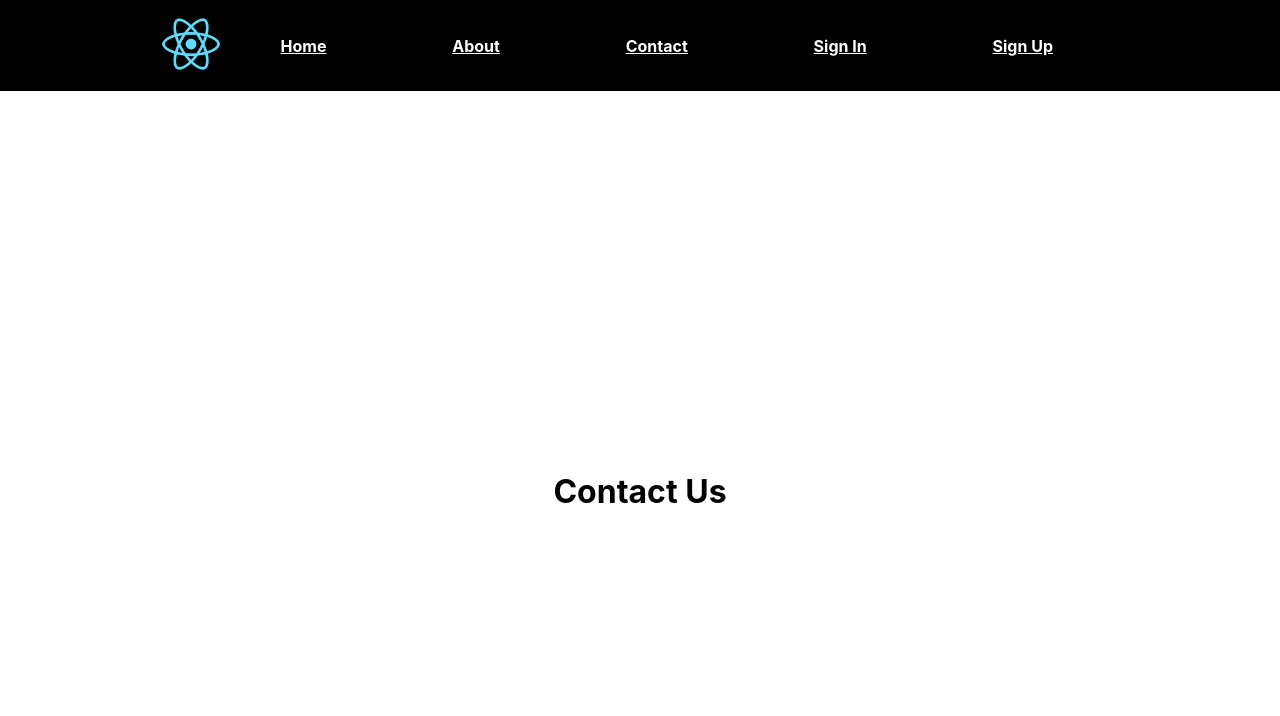
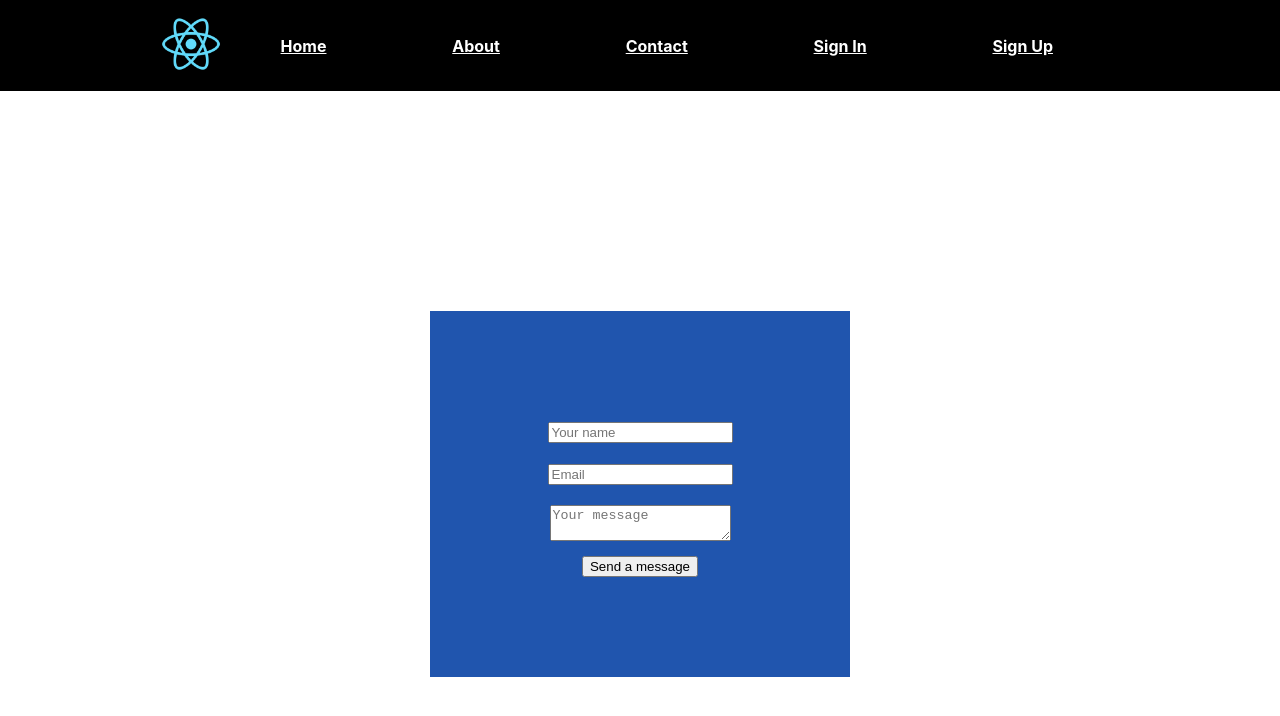
Before and after one commit to Josefine-Gm-Paaske/routing-in-react, a React (Create React App) app: page /contact in a window 1280 px wide. Shown: the top 716 px of the page. Built offline with nearby package versions, Linux system fonts and the light colour scheme.

Commit message:
contacts created

```diff
--- a/src/pages/contact.js
+++ b/src/pages/contact.js
@@ -1,18 +1,85 @@
-import React from 'react'
+import React, { useState } from "react";
 
-function Contact() {
+const style = {
+  backgroundColor: "#2055ae",
+  padding: "100px",
+  width: "220px",
+  margin: "auto",
+  marginTop:"220px"
+};
+
+const inputFields = {
+  padding: "10px",
+  width: "195px",
+  margin: "auto",
+};
+
+const FORM_ENDPOINT = ""; // TODO - fill on the later step
+
+const Contact = () => {
+  const [submitted, setSubmitted] = useState(false);
+  const handleSubmit = () => {
+    setTimeout(() => {
+      setSubmitted(true);
+    }, 100);
+  };
+
+  if (submitted) {
     return (
-        <div
-            style={{
-                display: 'flex',
-                justifyContent: 'center',
-                alignItems: 'center',
-                height: '100vh'
-            }}
-        >
-           <h1>Contact Us</h1>
+      <>
+        <div style={{ margin: "20px" }} className="text-2xl">
+          Thank you!
         </div>
+        <div style={{ margin: "20px" }} className="text-md">
+          We'll be in touch soon.
+        </div>
+      </>
     );
+  }
+
+  return (
+    <center>
+      <form
+        style={style}
+        action={FORM_ENDPOINT}
+        onSubmit={handleSubmit}
+        method="POST"
+        target="_blank"
+      >
+        <div style={inputFields} className="mb-3 pt-0">
+          <input
+            type="text"
+            placeholder="Your name"
+            name="name"
+            className="px-3 py-3 placeholder-gray-400 text-gray-600 relative bg-white bg-white rounded text-sm border-0 shadow outline-none focus:outline-none focus:ring w-full"
+            required
+          />
+        </div>
+        <div style={inputFields} className="mb-3 pt-0">
+          <input
+            type="email"
+            placeholder="Email"
+            name="email"
+            className="px-3 py-3 placeholder-gray-400 text-gray-600 relative bg-white bg-white rounded text-sm border-0 shadow outline-none focus:outline-none focus:ring w-full"
+            required
+          />
+        </div>
+        <div style={inputFields} className="mb-3 pt-0">
+          <textarea
+            placeholder="Your message"
+            name="message"
+            className="px-3 py-3 placeholder-gray-400 text-gray-600 relative bg-white bg-white rounded text-sm border-0 shadow outline-none focus:outline-none focus:ring w-full"
+            required
+          />
+        </div>
+        <div className="mb-3 pt-0">
+          <button className="button" type="submit">
+            Send a message
+          </button>
+        </div>
+      </form>
+    </center>
+  );
 };
 
 export default Contact;
```
